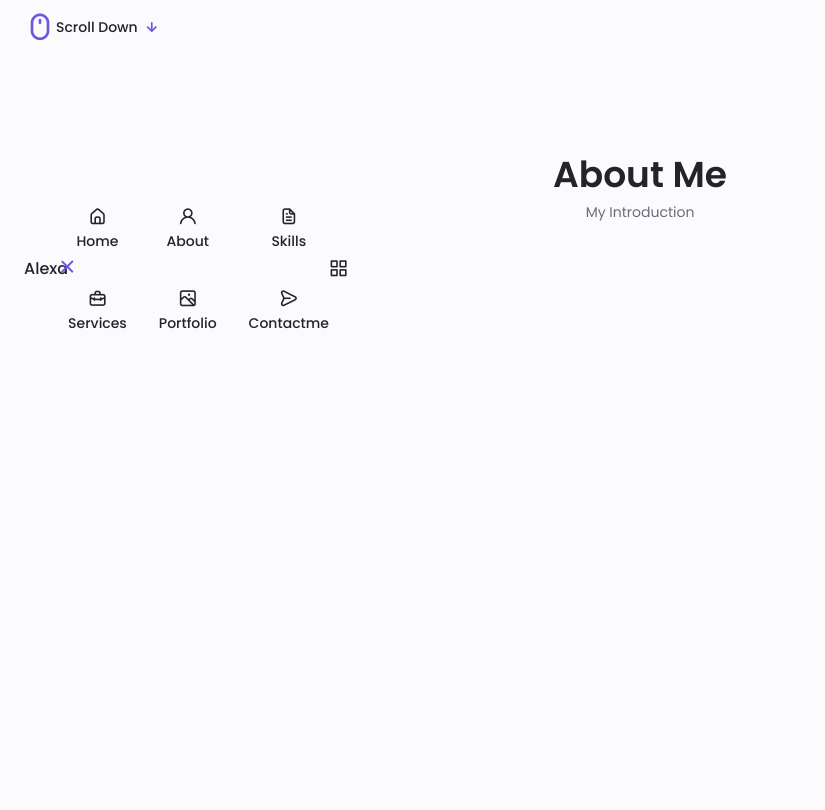
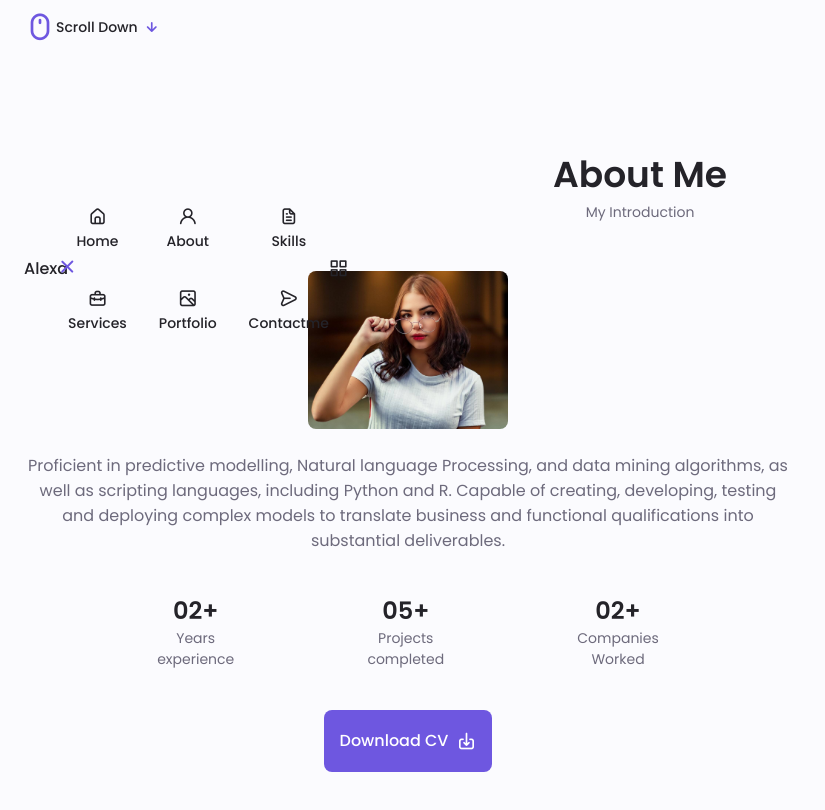
Before and after one commit to mohit-monpara/my_portfolio, a plain HTML site: page index.html in a window 1280 px wide. Shown: the part 508-1318 px from the top of the page, without its empty margins (0-825 px from the left). Drawn offline with nearby package versions, Linux system fonts and the light colour scheme.

Commit message:
aboutme completed

```diff
--- a/assets/css/styles.css
+++ b/assets/css/styles.css
@@ -346,8 +346,43 @@ img{
     align-items: center;
 }
 /*==================== ABOUT ====================*/
+.about__img{
+    width: 200px;
+    border-radius: 0.5rem;
+    justify-self: center;
+    align-self: center;
+}
 
+.about__description{
+    text-align: center;
+    margin-bottom: var(--mb-2-5);
+}
 
+.about__info{
+    display: flex;
+    justify-content: space-evenly;
+    margin-bottom: var(--mb-2-5);
+}
+
+.about__info-title{
+    font-size: var(--h2-font-size);
+    font-weight: var(--font-semi-bold);
+    color: var(--title-color);
+}
+
+.about__info-name{
+    font-size: var(--small-font-size);
+}
+
+.about__info-title, .about__info-name{
+    display: block;
+    text-align: center;
+}
+
+.about__buttons{
+    display: flex;
+    justify-content: center;
+}
 /*==================== SKILLS ====================*/
 
 
--- a/index.html
+++ b/index.html
@@ -113,7 +113,9 @@
                         -0.149132 97.9666 0.00163737C136.23 0.303176 174.193 10.857 190.312 36.4879Z"
                   />
                   <image
-                    class="home__blob-img" x=12 y=18
+                    class="home__blob-img"
+                    x="12"
+                    y="18"
                     xlink:href="assets/img/perfil.png"
                   />
                 </g>
@@ -146,6 +148,38 @@
       <section class="about section" id="about">
         <h2 class="section__title">About Me</h2>
         <span class="section__subtitle">My Introduction</span>
+        <div class="about__container container grid">
+          <img src="assets/img/about.jpg" alt="" class="about__img" />
+
+          <div class="about__data">
+            <p class="about__description">
+              Proficient in predictive modelling, Natural language Processing,
+              and data mining algorithms, as well as scripting languages,
+              including Python and R. Capable of creating, developing, testing
+              and deploying complex models to translate business and functional
+              qualifications into substantial deliverables.
+            </p>
+            <div class="about__info">
+              <div>
+                <div class="about__info-title">02+</div>
+                <div class="about__info-name">Years <br> experience</div>
+              </div>
+              <div>
+                <div class="about__info-title">05+</div>
+                <div class="about__info-name">Projects <br> completed</div>
+              </div>
+              <div>
+                <div class="about__info-title">02+</div>
+                <div class="about__info-name">Companies <br> Worked</div>
+              </div>
+            </div>
+            <div class="about__buttons">
+                <a download="" href="assets/pdf/Mohit_Monpara_Resume.pdf" class="button button--flex">
+                Download CV<i class="uil uil-download-alt button__icon"></i>
+                </a>
+            </div>
+          </div>
+        </div>
       </section>
 
       <!--==================== SKILLS ====================-->
```
Also changed, not shown: 3 other files. Lines whose indentation alone changed are shown as unchanged.
